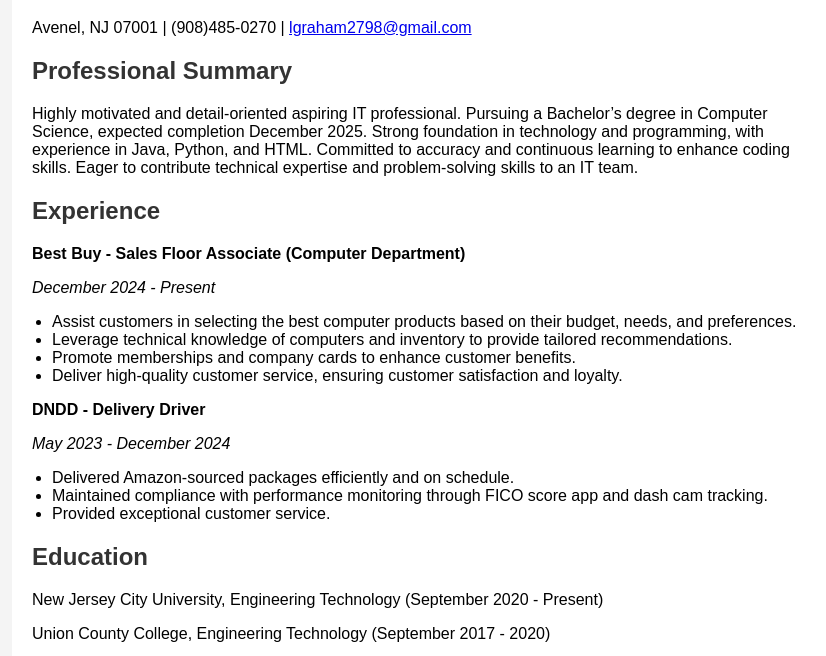
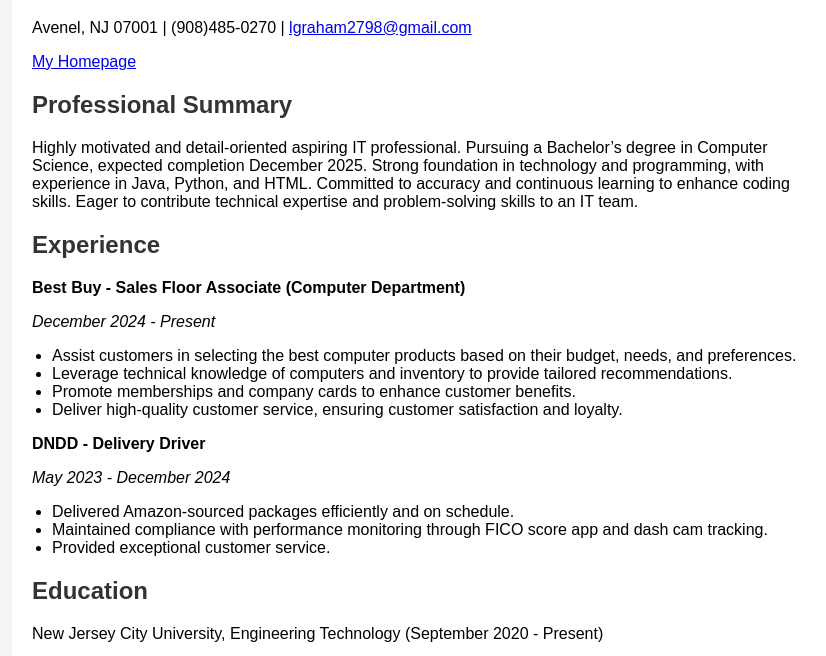
Before and after one commit to lgraham27/lgraham27, a plain HTML site: page myResume.html in a window 1280 px wide. Shown: the part 141-797 px from the top of the page, without its empty margins (208-1034 px from the left). Drawn offline with Linux system fonts and the light colour scheme.

Commit message:
myResume.html

```diff
--- a/myResume.html
+++ b/myResume.html
@@ -18,6 +18,7 @@
     <div class="container">
         <h1>Lateef Graham</h1>
         <p>Avenel, NJ 07001 | (908)485-0270 | <a href="mailto:lgraham2798@gmail.com">lgraham2798@gmail.com</a></p>
+           <a href="index.html">My Homepage</a><br>
 
         <div class="section">
             <h2>Professional Summary</h2>
```
